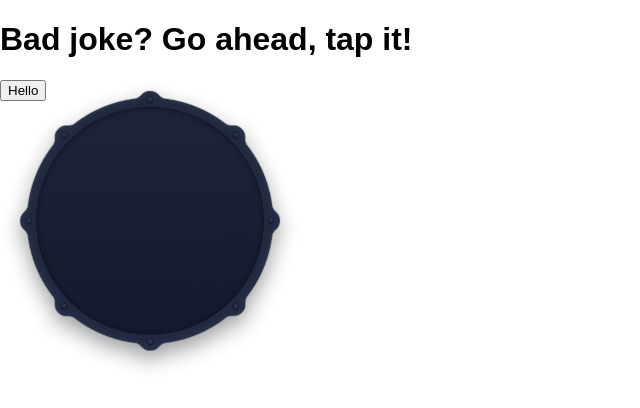
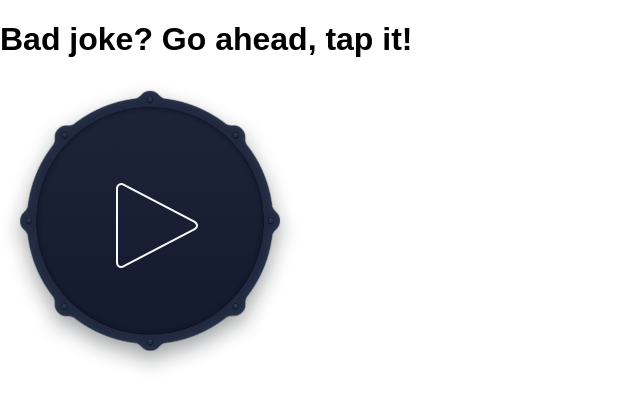
Before and after one commit to olidotjpeg/badum, a React app: page / in a window 1280 px wide. Shown: the top 408 px of the page, without its empty margins (0-640 px from the left). Built offline with nearby package versions, Linux system fonts and the light colour scheme.

Commit message:
Made an alpha build

```diff
--- a/config/webpack.config.prod.js
+++ b/config/webpack.config.prod.js
@@ -147,7 +147,7 @@ module.exports = {
       // "url" loader works just like "file" loader but it also embeds
       // assets smaller than specified size as data URLs to avoid requests.
       {
-        test: /\.(mp4|webm|wav|mp3|m4a|aac|oga)(\?.*)?$/,
+        test: /\.(mp4|webm|wav|mp3|m4a|aac|oga|ogg)(\?.*)?$/,
         loader: 'url',
         query: {
           limit: 10000,
--- a/src/Components/Player.js
+++ b/src/Components/Player.js
@@ -9,7 +9,6 @@ class Player extends Component {
     playSound() {
         const audio = document.getElementById('audio');
         audio.play();
-        console.log('Playing a sound');
     }
 
     render() {
@@ -18,8 +17,7 @@ class Player extends Component {
                 <h1><b>Bad joke?</b>  Go ahead, tap it!</h1>
                     <div className="animation-holder">
                         <div className="speaker">
-                            <button onClick={() => this.playSound()}>Hello</button>
-                            <div className="playbutton"></div>
+                            <button className="play_button" onClick={() => this.playSound()}></button>
                             <div className="wave"></div>
                             <div className="wave delay"></div>
                             <div className="wave delay2"></div>
--- a/src/Components/components.css
+++ b/src/Components/components.css
@@ -1,8 +1,23 @@
-.badum {}
-
 .animation-holder {
 	width: 300px;
 	height: 300px;
 	background-size: cover;
 	background-image: url('../speaker.png');
+	position: relative;
+	display: flex;
+	justify-content: center;
+	align-items: center;
 }
+
+.play_button {
+	width: 83px;
+	height: 85px;
+	background-size: cover;
+	background: url('../play.png') transparent no-repeat;
+	cursor: pointer;
+	border: none;
+	outline: none;
+	padding: 0;
+	margin-left: 15px;
+	margin-top: -5px;
+}
```
Also changed, not shown: 1 other file (tests, documents, lock files or other folders).
